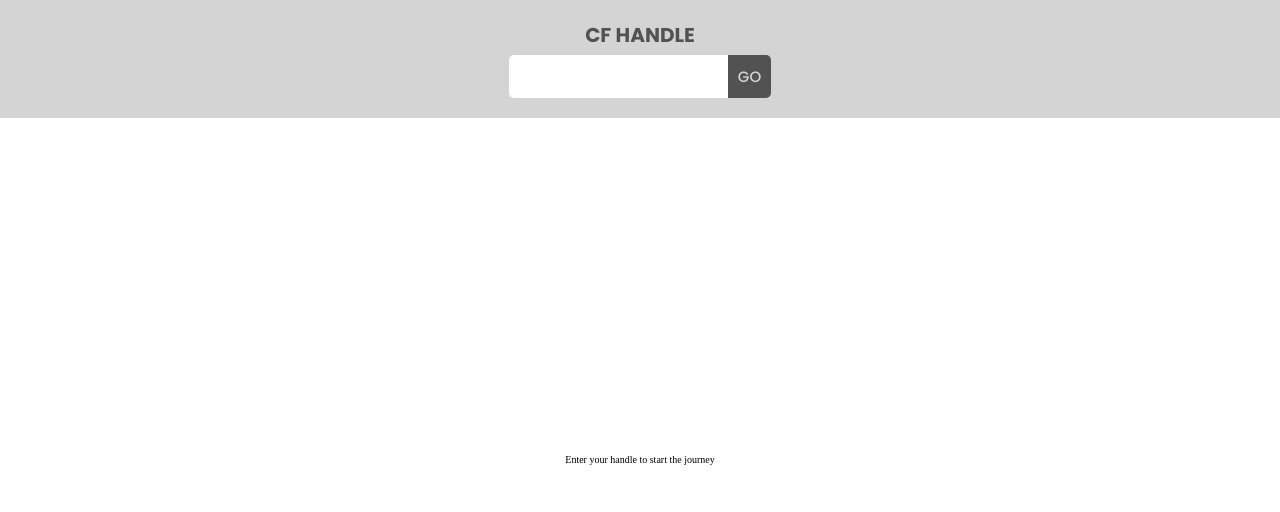
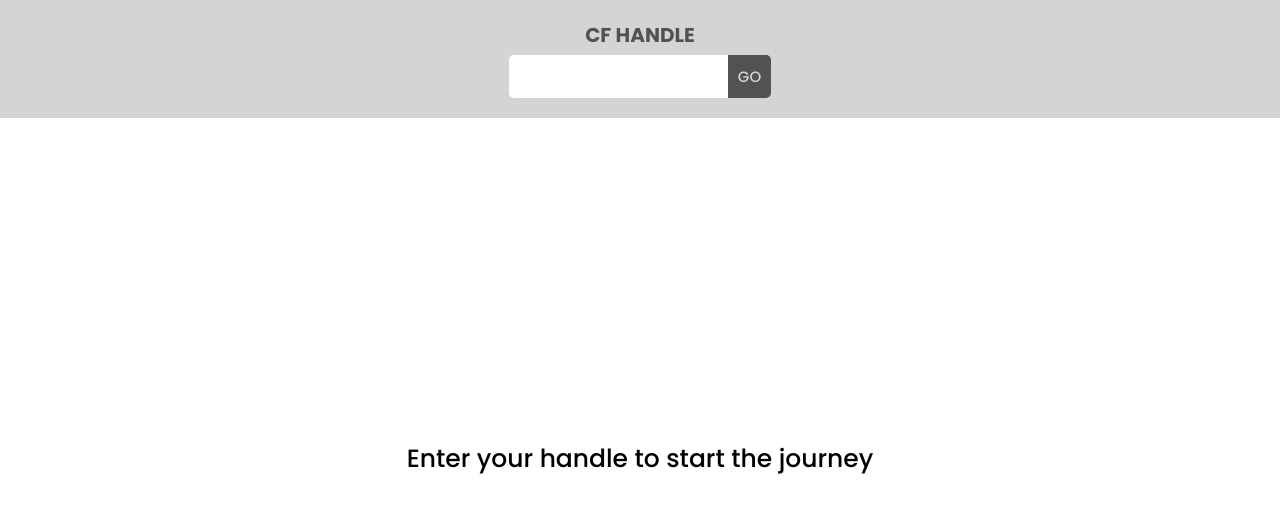
Before and after one commit to wyhong3103/what-if-i-never-brick, a React (Create React App) app: page / in a window 1280 px wide. Shown: the top 512 px of the page. Built offline with nearby package versions, Linux system fonts and the light colour scheme.

Commit message:
Update App style

```diff
--- a/src/styles/App.css
+++ b/src/styles/App.css
@@ -27,3 +27,8 @@ html{
     align-items: center;
     padding : 2rem;
 }
+
+.message-box{
+    font-family: var(--poppins);
+    font-size: 2.5rem;
+}
```
